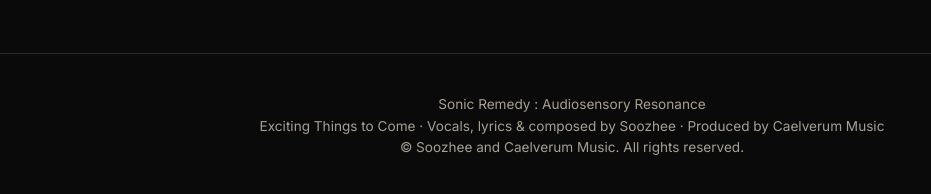
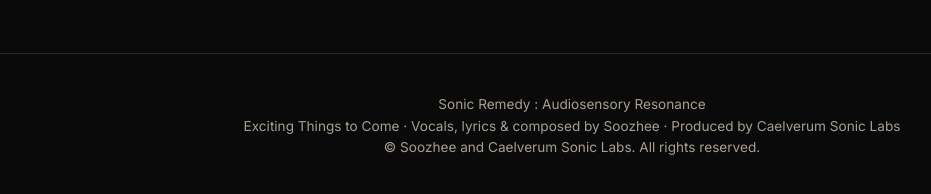
Before and after one commit to soozhiel/excitingthingstocome, a plain HTML site: page index.html in a window 1280 px wide. Shown: the part 3050-3244 px from the top of the page, without its empty margins (68-999 px from the left). Drawn offline with nearby package versions, Linux system fonts and the light colour scheme.

Commit message:
Update production credit to Caelverum Sonic Labs

```diff
--- a/index.html
+++ b/index.html
@@ -75,7 +75,7 @@
     </section>
     <section class="section final-cta"><div class="container"><h2>Exciting Things to Come.</h2><p>Letting Go.</p><div class="share-bar center"><button class="share-btn primary" onclick="sharePage()">Share this page</button><button class="share-btn" onclick="copyPageLink(this)">Copy link</button></div></div></section>
   </main>
-  <footer><div class="container footer-inner"><p>Sonic Remedy : Audiosensory Resonance<br>Exciting Things to Come · Vocals, lyrics & composed by Soozhee · Produced by Caelverum Music<br>© Soozhee and Caelverum Music. All rights reserved.</p></div></footer>
+  <footer><div class="container footer-inner"><p>Sonic Remedy : Audiosensory Resonance<br>Exciting Things to Come · Vocals, lyrics & composed by Soozhee · Produced by Caelverum Sonic Labs<br>© Soozhee and Caelverum Sonic Labs. All rights reserved.</p></div></footer>
   <script src="script.js"></script>
 </body>
 </html>
```
